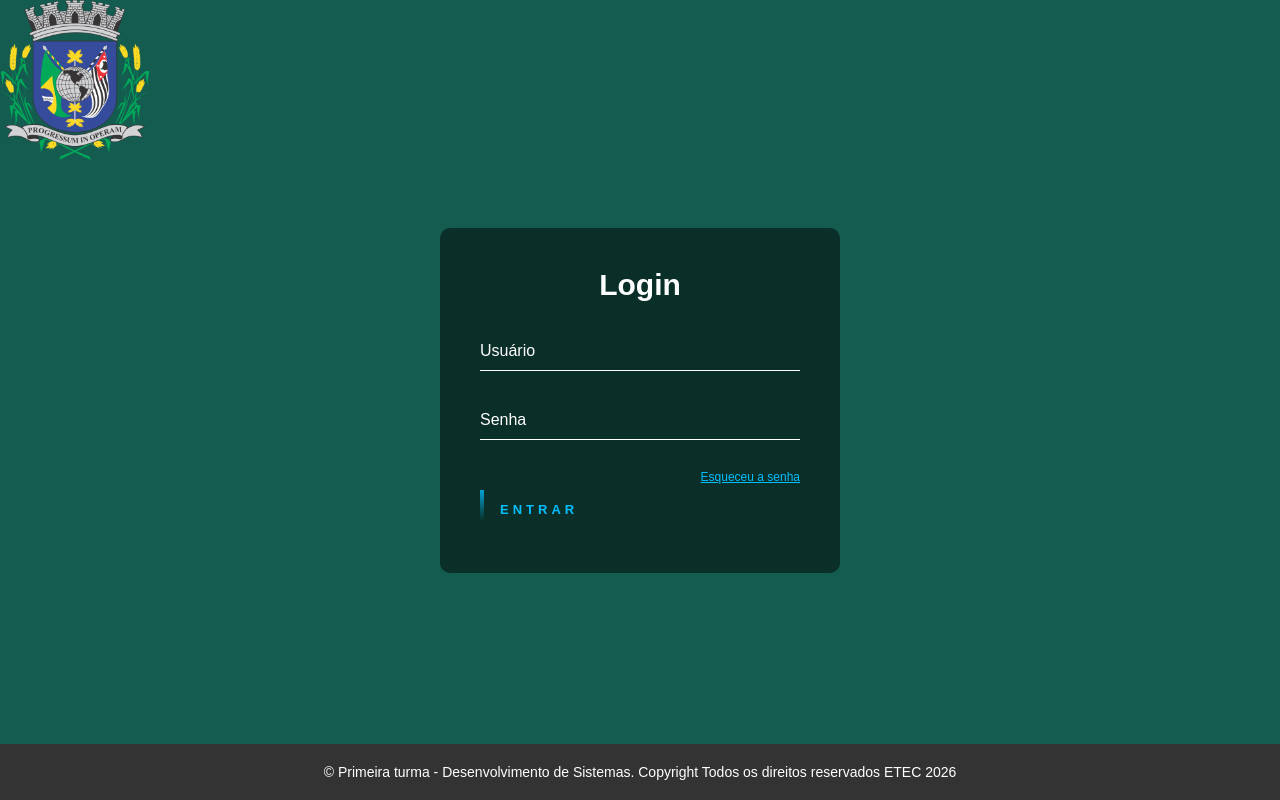
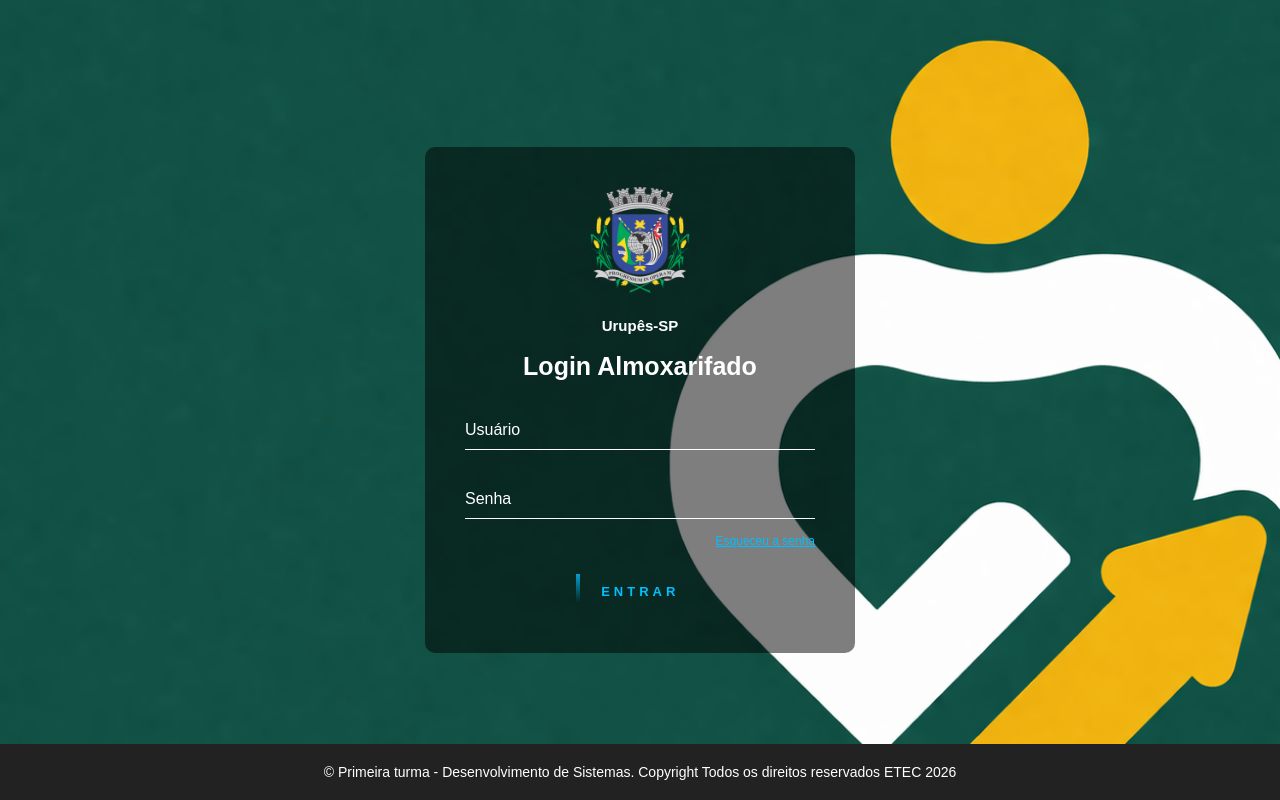
Before and after one commit to viniciuspassosortiz/TELA-LOGIN, a plain HTML site: page index.html in a window 1280 px wide. Drawn offline with Linux system fonts and the light colour scheme.

Commit message:
Add files via upload

```diff
--- a/index.html
+++ b/index.html
@@ -7,9 +7,10 @@
 		<link rel = "stylesheet" href="style.css">
 		<title> Tela de login </title>
 	</head>
-	<img src="logotipo.jpg" style="position: absolute; top: 0; left: 0; width: 150px; z-index: 1000;" alt="Logotipo">
 
-	<body>
+
+	<body style="margin:0; height:100vh; background-image:url('fundo.jpg'); background-size:cover; background-position:center; background-repeat:no-repeat;">
+
 	<div vw class="enabled">
     <div vw-access-button class="active"></div>
     <div vw-plugin-wrapper>
@@ -23,7 +24,13 @@
 
 
 		<form class = "login">
-			<h2> Login </h2>
+
+			<img src="brasao.jpg" alt="Brasão" class="brasao-img">
+
+			<h3 style="font-size: 15px; color: white;">Urupês-SP</h3>
+			<br>
+
+			<h2> Login Almoxarifado</h2>
 			<div class = "box-user">
 			<input type = "text" name = "" required>
 			<label> Usuário </label>
@@ -37,15 +44,18 @@
 			<div>
 				<a href = "#" class = "forget"> Esqueceu a senha </a>
 				</div>
-			<a href = "#" class = "btn">
+
+				<div style="text-align: center;">
+				<a href = "#" class = "btn">
 				<span></span>
 				<span></span>
 				<span></span>
 				<span></span>
 				Entrar
 				</a>
+				</div>
 				</form>
-				<footer style="text-align: center; padding: 20px; position: fixed; bottom: 0; width: 100%; font-family: sans-serif; font-size: 14px; color: white;">
+				<footer style="text-align: center; padding: 20px; position: fixed; bottom: 0; width: 100%; font-family: sans-serif; font-size: 14px; color: white;background-color: #222;">
     &copy; <span id="year"></span> Primeira turma - Desenvolvimento de Sistemas. Copyright Todos os direitos reservados ETEC 2026
 </footer>
 
--- a/style.css
+++ b/style.css
@@ -5,22 +5,32 @@
 	font-family: sans-serif;
 }
 body{
-	background: url('brasao.jpg') no-repeat center fixed;
+
 	display: flex;
 	align-items: center;
 	justify-content: center;
 	min-height: 100vh;
 	background:#145C50;
 }
-.login{
-	background: rgba(0,0,0,.5);
-	border-radius: 10px;
-	width: 400px;
-	padding: 40px;
+.login {
+    background: rgba(0,0,0,.5);
+    border-radius: 10px;
+    width: 430px;
+    padding: 40px;
+    text-align: center; /* Centraliza o brasão e textos */
+    box-sizing: border-box; /* Garante que padding não aumente o tamanho */
+
+}
+
+/* Estilo para o brasão dentro da box */
+.login .brasao-img {
+    max-width: 100px; /* Ajuste o tamanho do brasão */
+    height: auto;
+    margin-bottom: 20px; /* Espaço entre brasão e campos */
 }
 .login h2{
 	margin-bottom: 30px;
-	font-size: 30px;
+	font-size: 25px;
 	color:#fff;
 	text-align: center;
 }
@@ -37,6 +47,7 @@ body{
 	color: #fff;
 	font-size: 16px;
 	margin-bottom: 30px;
+
 }
 .login .box-user label{
 	position: absolute;
@@ -60,21 +71,24 @@ body{
 	font-size: 12px;
 	color: #00BFFF;
 	float: right;
+	position: relative;
+	top: -15px;
 }
-.btn{
-	position:relative;
+.btn {
+	position: relative;
 	display: inline-block;
-	padding: 12px 20px;
+	padding: 10px 25px;
 	color: #00BFFF;
 	text-decoration: none;
 	font-size: 13px;
 	text-transform: uppercase;
 	letter-spacing: 4px;
 	font-weight: 700;
-	margin-top: 20px;
+	margin-top: 25px;
+	margin-left: 100px;
 	transition: .5s;
 	overflow: hidden;
-
+	left: ; /* remove o deslocamento */
 }
 .btn:hover{
 	background:#00BFFF;
@@ -161,22 +175,3 @@ body{
 		width: 90%;
 	}
 }
-
-html, body {
-            height: 100%;
-            margin: 0;
-        }
-        body {
-            display: flex;
-            flex-direction: column;
-        }
-        .conteudo {
-            flex: 1 0 auto; /* Expande para ocupar o espaço */
-        }
-        footer {
-    background-color: #333;
-    color: white;
-    text-align: center;
-    padding: 1rem;
-    flex-shrink: 0; /* Impede o rodapé de diminuir */
-}
```
Also changed, not shown: brasao.jpg (added), fundo.jpg (added).
